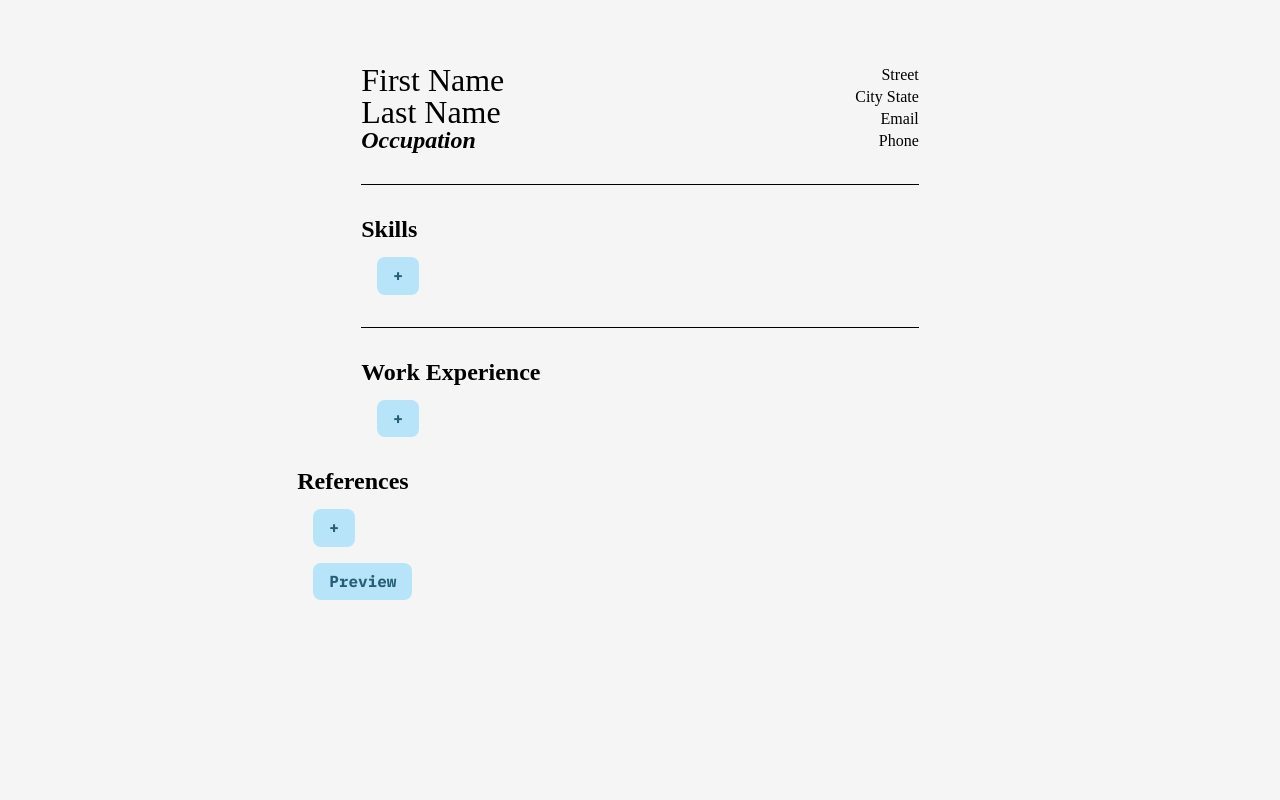
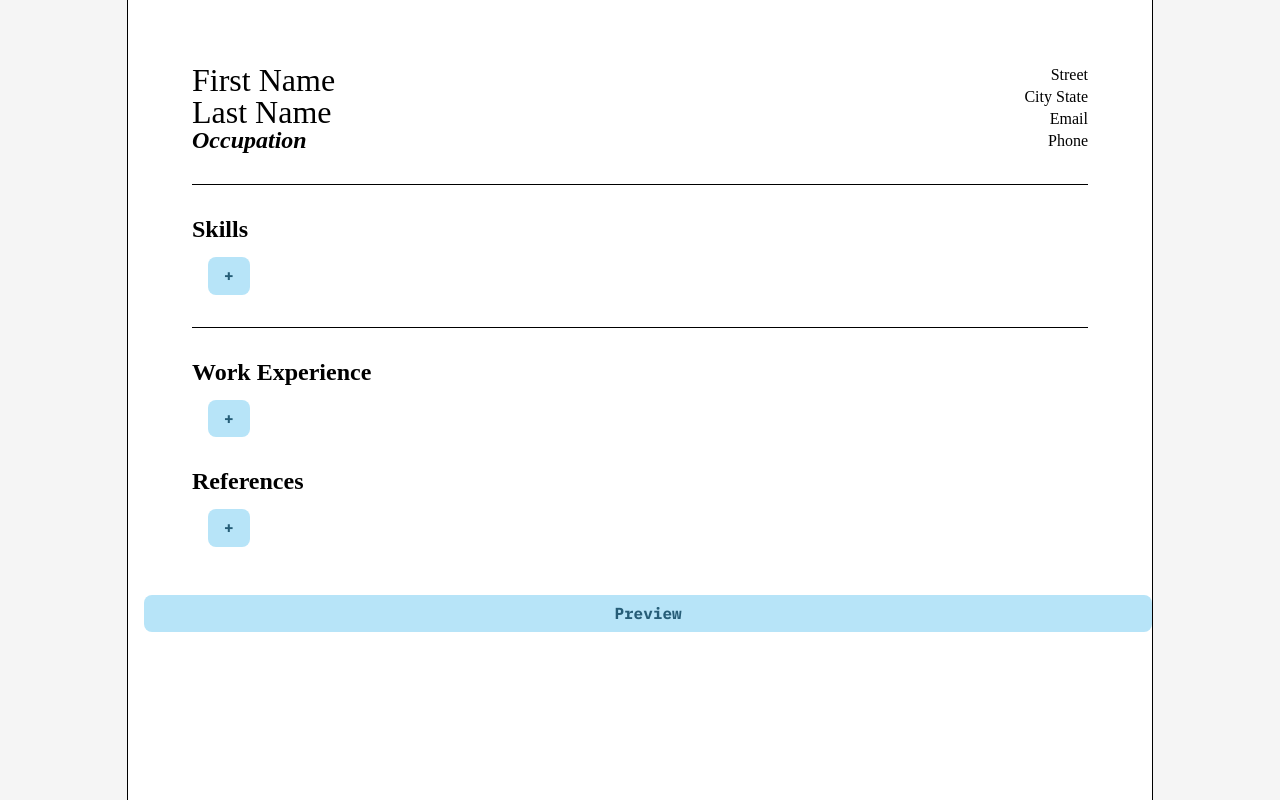
Before and after one commit to plsrd/cv-generator, a React (Create React App) app: page / in a window 1280 px wide. Built offline with nearby package versions, Linux system fonts and the light colour scheme.

Commit message:
add cancel button to WorkForm

```diff
--- a/src/App.js
+++ b/src/App.js
@@ -17,12 +17,12 @@ const App = () => {
   }
 
   return (
-    <div>
+    <div className='app'>
       <ContactInfo preview={preview}/>
       <SkillSection preview={preview}/>
       <WorkSection preview={preview} />
       <ReferenceSection preview={preview} />
-      <button onClick={handleClick}>{preview ? 'Edit' : 'Preview'}</button>
+      <button onClick={handleClick} className='header-button'>{preview ? 'Edit' : 'Preview'}</button>
     </div>
   )
 }
--- a/src/components/ReferenceSection.js
+++ b/src/components/ReferenceSection.js
@@ -53,7 +53,7 @@ const ReferenceSection = (props) => {
 
   if (preview === false ) {
     return (
-      <div className='Reference Section'>
+      <div className='reference-section'>
         <div className='header'>
           <h2 className='header-text'>References</h2>
           { editing ?  <ReferenceForm
--- a/src/components/WorkForm.js
+++ b/src/components/WorkForm.js
@@ -22,6 +22,7 @@ const WorkForm = (props) => {
 
   return (
     <form  onSubmit={handleSubmit} ref={node} className='work-form'>
+      <button onClick={handleSubmit}>X</button>
       <label>Organization</label>
       <input
         name='organization'
--- a/src/components/WorkSection.js
+++ b/src/components/WorkSection.js
@@ -22,7 +22,8 @@ const WorkSection = (props) => {
   const handleSubmit = (e) => {
     e.preventDefault()
     setEditing(false)
-    setExperiences([...experiences, experience])
+    if(e.target.textContent !== 'X') {
+      setExperiences([...experiences, experience])
       setExperience({
         organization: '',
         position: '',
@@ -31,6 +32,7 @@ const WorkSection = (props) => {
         description: '',
         id: uniqid()
       })
+    }
   }
 
   const handleChange = (e) => {
--- a/src/styles/app.css
+++ b/src/styles/app.css
@@ -1,9 +1,6 @@
 
 input {
   font-family: 'IBM Plex Mono', monospace;
-  font-size: 1em;
-  width: 175px;
-  margin-top: .5em;
   border: 1px solid #6fc8f1;
   border-radius: .5em;
   padding: .5em;
@@ -21,7 +18,7 @@ body {
   font-weight: bold;
 }
 
-.header-button, button {
+.header-button {
   font-family: 'IBM Plex Mono', monospace;
   color:#265d77;
   background-color: #b7e4f8;
```
